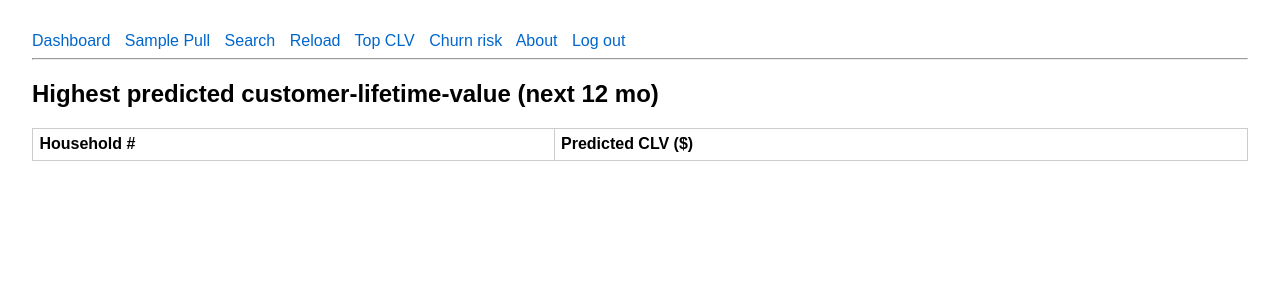
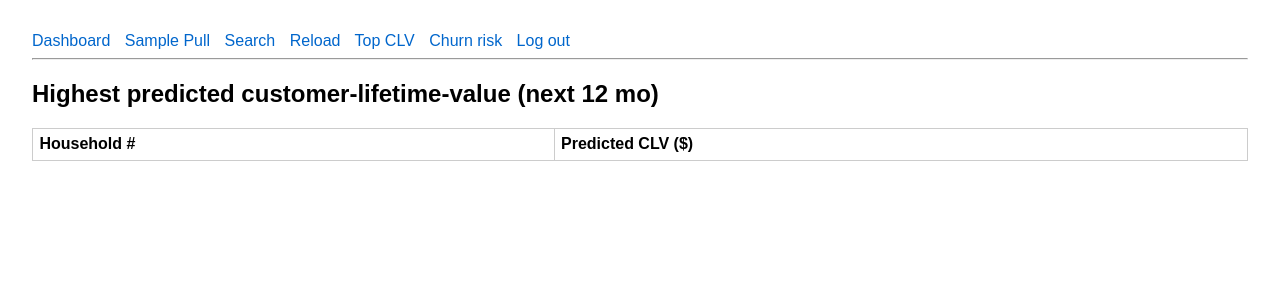
Before and after one commit to msham2002/intro-to-cloud-final-project, a Flask app: page /clv in a window 1280 px wide. Shown: the top 300 px of the page. Run offline with Flask 3, Linux system fonts and the light colour scheme; the visitor is signed in with stand-in values (Sample User, id 1); data that the repository does not hold is empty.

Commit message:
Update layout.html

```diff
--- a/templates/layout.html
+++ b/templates/layout.html
@@ -21,7 +21,7 @@
       <a href="{{ url_for('upload') }}">Reload</a>
       <a href="{{ url_for('clv')     }}">Top&nbsp;CLV</a>
       <a href="{{ url_for('churn') }}">Churn&nbsp;risk</a>
-      <a class="nav-link" href="{{ url_for('about') }}">About</a>
+      <!-- <a class="nav-link" href="{{ url_for('about') }}">About</a> -->
       <a href="{{ url_for('logout')  }}">Log&nbsp;out</a>
     {% endif %}
   </nav>
```
